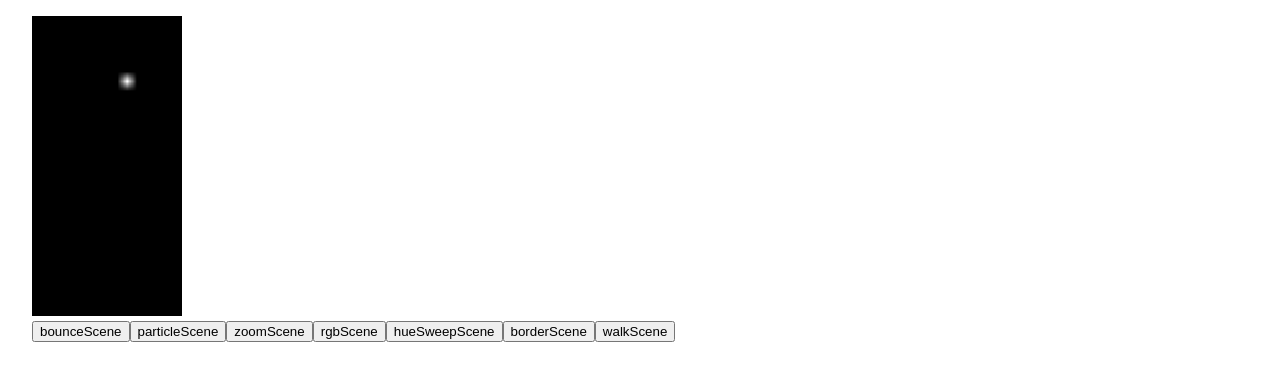
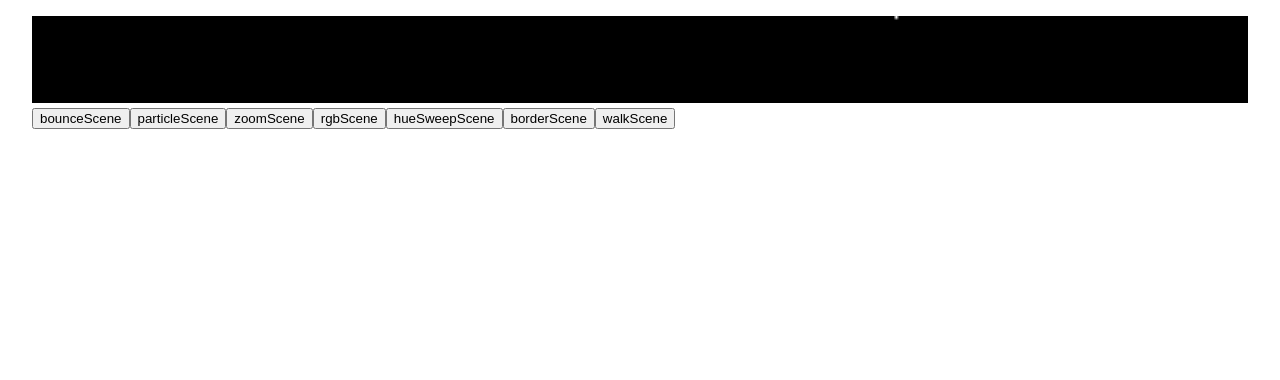
Before and after one commit to ccorcos/rainbow, a React (Vite) app: page / in a window 1280 px wide. Shown: the top 380 px of the page. Built offline with nearby package versions, Linux system fonts and the light colour scheme.

Commit message:
Full rainbow stress test

```diff
--- a/client/PreviewScene.tsx
+++ b/client/PreviewScene.tsx
@@ -42,7 +42,7 @@ export default class PreviewScene extends React.Component<{
 			<canvas
 				width={config.width}
 				height={config.height}
-				style={{ height: 300 }}
+				style={{ width: "100%" }}
 				ref={this.handleRef}
 			/>
 		)
--- a/client/index.tsx
+++ b/client/index.tsx
@@ -22,7 +22,6 @@ css.global("a", {
 
 css.global("body", {
 	margin: "1em 2em",
-	maxWidth: "50em",
 	fontFamily: '-apple-system, "Helvetica", "Arial", sans-serif',
 	color: "#444",
 	tabSize: 4,
--- a/config.ts
+++ b/config.ts
@@ -2,13 +2,13 @@ import { SceneName } from "./scenes/allScenes"
 
 // Dimensions of the test panel.
 export const height = 30
-export const width = 15
+export const width = 15 * 28 // 28 boards wide
 
 // Render rate
-export const frameRate = 20
+export const frameRate = 60
 
 // Index starts at 0
-export const pixeliteOutputIndex = 4
+export const pixeliteOutputIndex = 0
 
 // Open Advatek Assistant to connect to the controller and set the static IP
 export const pixeliteIpAddress = "192.168.1.69"
--- a/scenes/particleScene.ts
+++ b/scenes/particleScene.ts
@@ -2,7 +2,7 @@ import { Scene } from "../types"
 import * as config from "../config"
 import * as chroma from "chroma-js"
 
-const particles = 20
+const particles = 200
 const size = 1
 
 interface Particle {
```
Also changed, not shown: 2 other files (tests, documents, lock files or other folders).
